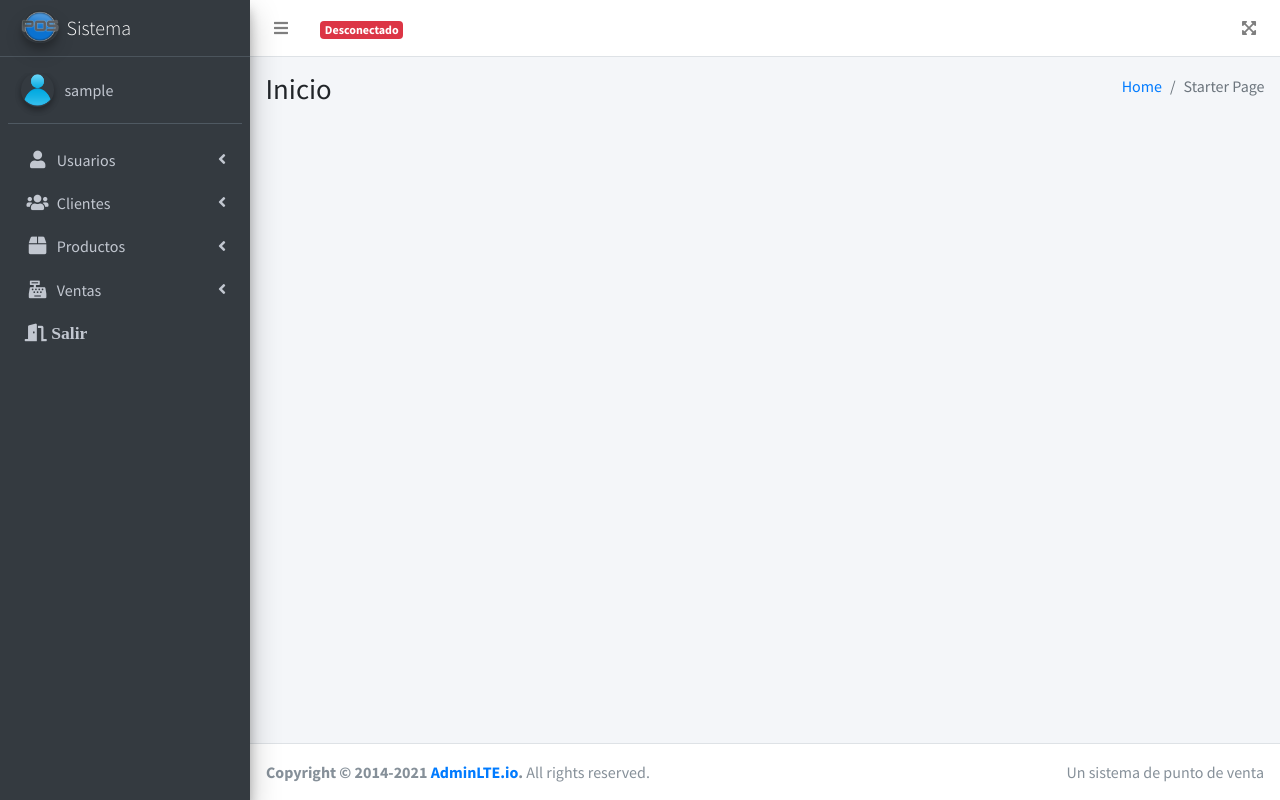
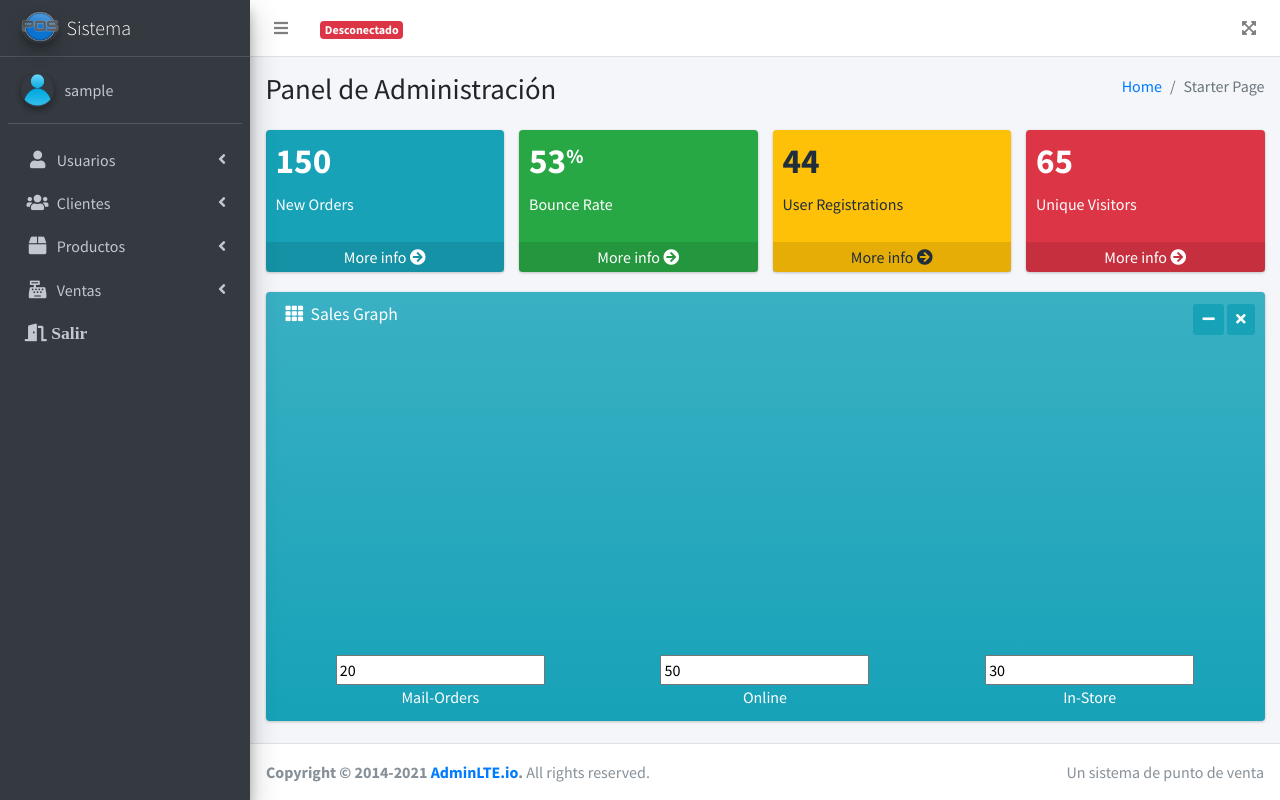
Before and after one commit to JERF21/Sistema-POS---Eduardo-Reyes, a PHP site: page /inicio in a window 1280 px wide. Run offline with PHP 8.4, Linux system fonts and the light colour scheme; the visitor is signed in with stand-in values (Sample User, id 1); some libraries are stand-ins or nearby versions.

```diff
--- a/assest/js/factura.js
+++ b/assest/js/factura.js
@@ -403,7 +403,7 @@ function emitirFactura(){
         codigoCliente:nitCliente,
         codigoMetodoPago:metPago,
         numeroTarjeta:null,
-        montoTotal:subTotal,
+        montoTotal:totApagar,
         montoTotalSujetoIva:totApagar,
         codigoMoneda:1,
         tipoCambio:1,
--- a/vista/inicio.php
+++ b/vista/inicio.php
@@ -6,7 +6,7 @@
       <div class="container-fluid">
         <div class="row mb-2">
           <div class="col-sm-6">
-            <h1 class="m-0">Inicio </h1>
+            <h1 class="m-0">Panel de Administración</h1>
           </div><!-- /.col -->
           <div class="col-sm-6">
             <ol class="breadcrumb float-sm-right">
@@ -22,6 +22,120 @@
     <!-- Main content -->
     <div class="content">
       <div class="container-fluid">
+        <div class="row">
+          <div class="col-lg-3 col-6">
+            <!-- small box -->
+            <div class="small-box bg-info">
+              <div class="inner">
+                <h3>150</h3>
+
+                <p>New Orders</p>
+              </div>
+              <div class="icon">
+                <i class="ion ion-bag"></i>
+              </div>
+              <a href="#" class="small-box-footer">More info <i class="fas fa-arrow-circle-right"></i></a>
+            </div>
+          </div>
+          <!-- ./col -->
+          <div class="col-lg-3 col-6">
+            <!-- small box -->
+            <div class="small-box bg-success">
+              <div class="inner">
+                <h3>53<sup style="font-size: 20px">%</sup></h3>
+
+                <p>Bounce Rate</p>
+              </div>
+              <div class="icon">
+                <i class="ion ion-stats-bars"></i>
+              </div>
+              <a href="#" class="small-box-footer">More info <i class="fas fa-arrow-circle-right"></i></a>
+            </div>
+          </div>
+          <!-- ./col -->
+          <div class="col-lg-3 col-6">
+            <!-- small box -->
+            <div class="small-box bg-warning">
+              <div class="inner">
+                <h3>44</h3>
+
+                <p>User Registrations</p>
+              </div>
+              <div class="icon">
+                <i class="ion ion-person-add"></i>
+              </div>
+              <a href="#" class="small-box-footer">More info <i class="fas fa-arrow-circle-right"></i></a>
+            </div>
+          </div>
+          <!-- ./col -->
+          <div class="col-lg-3 col-6">
+            <!-- small box -->
+            <div class="small-box bg-danger">
+              <div class="inner">
+                <h3>65</h3>
+
+                <p>Unique Visitors</p>
+              </div>
+              <div class="icon">
+                <i class="ion ion-pie-graph"></i>
+              </div>
+              <a href="#" class="small-box-footer">More info <i class="fas fa-arrow-circle-right"></i></a>
+            </div>
+          </div>
+          <!-- ./col -->
+        </div>
+        <!-- /.row -->
+                  <!-- solid sales graph -->
+            <div class="card bg-gradient-info">
+              <div class="card-header border-0">
+                <h3 class="card-title">
+                  <i class="fas fa-th mr-1"></i>
+                  Sales Graph
+                </h3>
+
+                <div class="card-tools">
+                  <button type="button" class="btn bg-info btn-sm" data-card-widget="collapse">
+                    <i class="fas fa-minus"></i>
+                  </button>
+                  <button type="button" class="btn bg-info btn-sm" data-card-widget="remove">
+                    <i class="fas fa-times"></i>
+                  </button>
+                </div>
+              </div>
+              <div class="card-body">
+                <canvas class="chart" id="line-chart" style="min-height: 250px; height: 250px; max-height: 250px; max-width: 100%;"></canvas>
+              </div>
+              <!-- /.card-body -->
+              <div class="card-footer bg-transparent">
+                <div class="row">
+                  <div class="col-4 text-center">
+                    <input type="text" class="knob" data-readonly="true" value="20" data-width="60" data-height="60"
+                           data-fgColor="#39CCCC">
+
+                    <div class="text-white">Mail-Orders</div>
+                  </div>
+                  <!-- ./col -->
+                  <div class="col-4 text-center">
+                    <input type="text" class="knob" data-readonly="true" value="50" data-width="60" data-height="60"
+                           data-fgColor="#39CCCC">
+
+                    <div class="text-white">Online</div>
+                  </div>
+                  <!-- ./col -->
+                  <div class="col-4 text-center">
+                    <input type="text" class="knob" data-readonly="true" value="30" data-width="60" data-height="60"
+                           data-fgColor="#39CCCC">
+
+                    <div class="text-white">In-Store</div>
+                  </div>
+                  <!-- ./col -->
+                </div>
+                <!-- /.row -->
+              </div>
+              <!-- /.card-footer -->
+            </div>
+            <!-- /.card -->
+
 
 
       </div><!-- /.container-fluid -->
--- a/vista/plantilla.php
+++ b/vista/plantilla.php
@@ -13,15 +13,20 @@ session_start();
   <link rel="stylesheet" href="https://fonts.googleapis.com/css?family=Source+Sans+Pro:300,400,400i,700&display=fallback">
   <!-- Font Awesome -->
   <link rel="stylesheet" href="assest/plugins/fontawesome-free/css/all.min.css">
- <!-- DataTables -->
+  <!-- DataTables -->
   <link rel="stylesheet" href="assest/plugins/datatables-bs4/css/dataTables.bootstrap4.min.css">
   <link rel="stylesheet" href="assest/plugins/datatables-responsive/css/responsive.bootstrap4.min.css">
   <link rel="stylesheet" href="assest/plugins/datatables-buttons/css/buttons.bootstrap4.min.css">
   <!-- Theme style -->
   <link rel="stylesheet" href="assest/dist/css/adminlte.min.css">
-    <link rel="icon" href="assest/dist/img/logo_POS.png">
-      <!-- SweetAlert2 -->
+  <link rel="icon" href="assest/dist/img/logo_POS.png">
+  <!-- SweetAlert2 -->
   <link rel="stylesheet" href="assest/plugins/sweetalert2-theme-bootstrap-4/bootstrap-4.min.css">
+  <!-- daterangepicker -->
+  <script src="assest/plugins/moment/moment.min.js"></script>
+  <script src="assest/plugins/daterangepicker/daterangepicker.js"></script>
+  <!-- ChartJS -->
+  <script src="assest/plugins/chart.js/Chart.min.js"></script>
 </head>
 
 <?php
```
Also changed, not shown: vista/factura/ImpFactura.php (+16 -3 lines), vista/factura/MVerFactura.php (+10 -2 lines).
